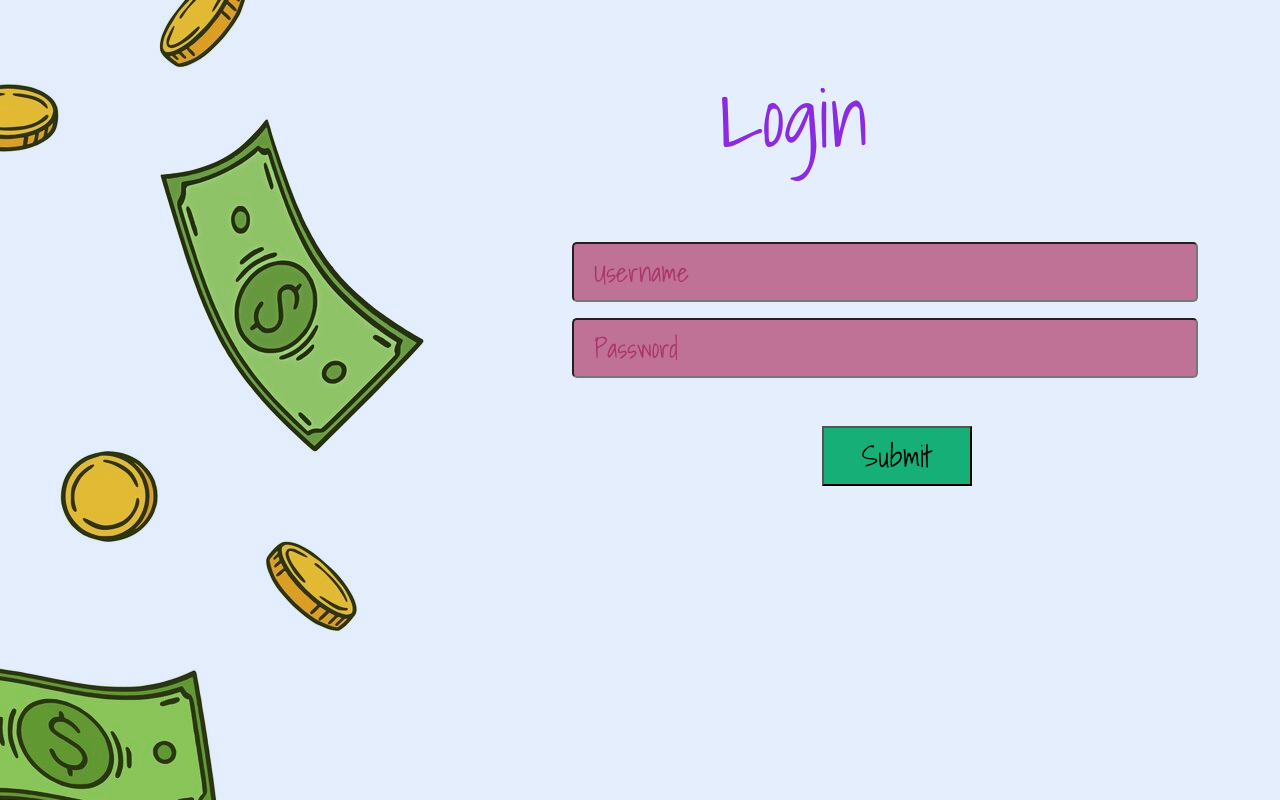
After one commit to pournami-pradeep/ExpenseCalculator, a Django app: page /login/ in a window 1280 px wide; the page is wider, and only the part inside the window is pictured. The commit adds this page. Run offline with Django 4.2, Linux system fonts and the light colour scheme; some web fonts are replaced.

Commit message:
login implemented

```diff
--- a/ExpenseCalculator/monthlyexpenses/static/styles.css
+++ b/ExpenseCalculator/monthlyexpenses/static/styles.css
@@ -197,8 +197,8 @@
     width: 150px;
     height: 60px;
     font-size: 30px;
-    margin: 0 500px;
     display: block;
+    margin-left: 750px;
 
 }
 
@@ -212,3 +212,10 @@
     width: 500px;
 
 }
+
+.preg{
+    margin-left: 500px;
+    font-weight: 400;
+    font-style: normal;
+
+}
--- /dev/null
+++ b/ExpenseCalculator/monthlyexpenses/templates/login.html
@@ -0,0 +1,45 @@
+{% extends 'base.html' %}
+
+{% block content %}
+
+<div>
+    <div>
+        <h1>Login</h1>
+    </div>
+
+    <div>
+        <form autocomplete="off" method="POST" action="{% url 'login' %}">
+            {% csrf_token %}
+
+                {% if error %}
+
+                <div class="alert" role="alert">
+
+
+                    <p>{{ error }}</p>
+
+
+
+                    <button type="button" class="b2" data-bs-dismiss="alert" aria-label="Close">Close</button>
+
+                </div>
+                {% endif %}
+                <div>
+
+                <input class="register" type="text" class="form-control" placeholder="Username" name="username" required autocomplete="off">
+
+
+                <input  class="register" type="password" class="form-control" placeholder="Password" name="password" required autocomplete="off">
+
+                </div>
+                <div>
+                <button type="submit" class="b5">Submit</button>
+                </div>
+
+
+        </form>
+    </div>
+
+</div>
+
+{% endblock %}
--- a/ExpenseCalculator/monthlyexpenses/templates/register.html
+++ b/ExpenseCalculator/monthlyexpenses/templates/register.html
@@ -45,12 +45,14 @@
             <ul class="form-text text-muted small">
                 <li> Enter password as before.</li>
             </ul>
-
     </div>
-    <div class=button">
+    <div class="button">
         <button type="submit" class="b5">Submit</button>
 
     </div>
+
+    <p class="preg">Already have an account? <a href="{% url 'login' %}">Login</a></p>
+
 
 
     </form>
--- a/ExpenseCalculator/monthlyexpenses/urls.py
+++ b/ExpenseCalculator/monthlyexpenses/urls.py
@@ -5,7 +5,8 @@
 
 urlpatterns = [
     # path('source/',views.SourceAPIView.as_view(),name='source'),
-    path('register/',views.register,name='register'),
+    path('register/', views.register,name='register'),
+    path('login/', views.login_user, name='login'),
     # path('expenses/<int:source_id>/',views.ExpenseAPIView.as_view(),name='expenses'),
     path('',views.HomePage.as_view(), name="home"),
     # path('create-source/',views.CreateSource.as_view(),name='source-create'),
--- a/ExpenseCalculator/monthlyexpenses/views.py
+++ b/ExpenseCalculator/monthlyexpenses/views.py
@@ -1,15 +1,15 @@
 from django.contrib import messages
-from django.contrib.auth import authenticate, login, logout, user_logged_in
+from django.contrib.auth import authenticate, login
+from django.contrib.auth.models import User
 from django.http import HttpResponse
 from django.shortcuts import get_object_or_404, redirect, render
 from django.template import loader
-from rest_framework import generics
-
 from monthlyexpenses.Custommessages import Custommessage
 from monthlyexpenses.models import Source
 from monthlyexpenses.serializers import (ExpenseSerializer, SourceSerializer,
                                          UserRegistrationSerializer)
 from monthlyexpenses.utilities import *
+from rest_framework import generics
 
 from .forms import UserRegistrationForm
 
@@ -87,6 +87,17 @@
     form = UserRegistrationForm()
     return render(request, 'register.html',{"form":form})
 
+def login_user(request):
+    if request.method == "POST":
+        username = request.POST.get('username')
+        password = request.POST.get("password")
+        user = authenticate(username=username,password=password)
+        if user is not None:
+            login(request, user)
+            return redirect('home')  #should change this to source listing page
+        return render(request,'login.html',{"error":"Error logging in."})
+    return render(request,'login.html')
+
 
 class UserRegistrationAPIView(generics.GenericAPIView):
     serializer_class = UserRegistrationSerializer
```
Also changed, not shown: ExpenseCalculator/monthlyexpenses/forms.py (line endings or trailing spaces).
